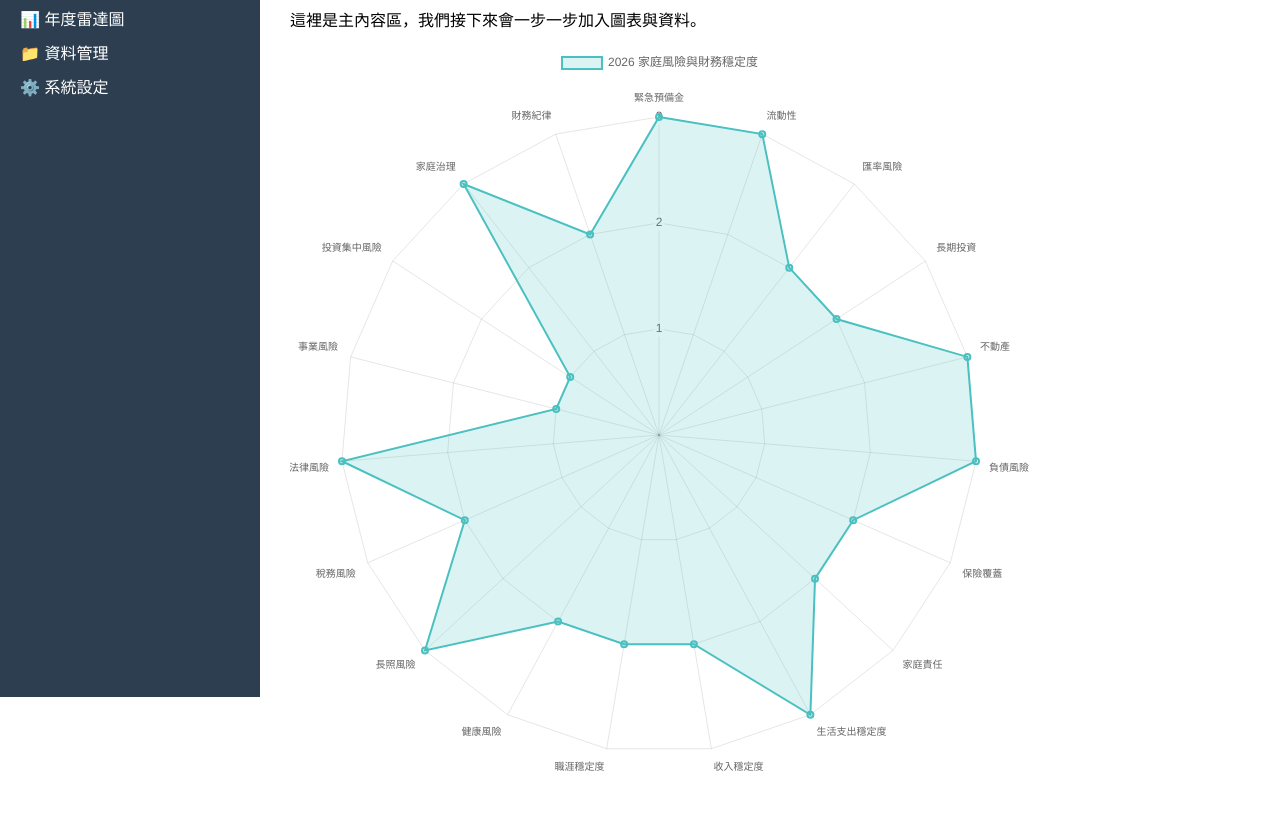
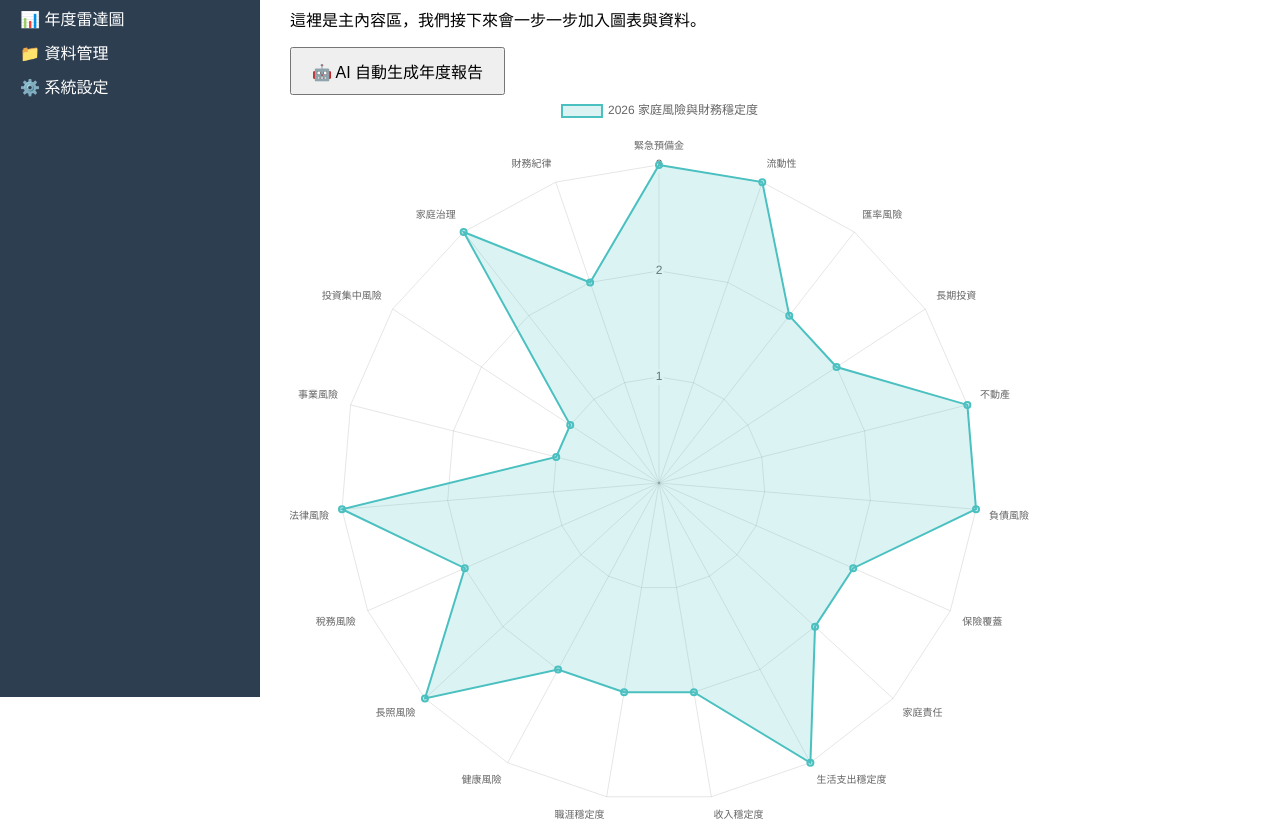
Before and after one commit to jacobhung140/JACOB-Family-Financial-System, a plain HTML site: page docs/index.html in a window 1280 px wide. Shown: the part 103-938 px from the top of the page. Before the commit the page ends 890 px from the top, so only its background shows below. Drawn offline with nearby package versions, Linux system fonts and the light colour scheme.

Commit message:
Update index.html

```diff
--- a/docs/index.html
+++ b/docs/index.html
@@ -15,6 +15,10 @@
     <div style="flex:1; padding:30px;">
         <h1> Jacob Family Dashboard </h1>
         <p>這裡是主內容區，我們接下來會一步一步加入圖表與資料。</p>
+        <button id="generateReportBtn" style="padding:10px 20px; font-size:16px; cursor:pointer;">
+  🤖 AI 自動生成年度報告
+</button>
+
     <canvas id="radarChart" width="400" height="400"></canvas>
     </div>
 
@@ -54,6 +58,11 @@ new Chart(ctx, {
     }
 });
 </script>
+<script>
+document.getElementById('generateReportBtn').addEventListener('click', function() {
+  alert("AI 正在生成 2026 年度報告...\n\n（下一步我們會讓它讀取 JSON 並自動生成內容）");
+});
+</script>
 
 
 </body>
```
